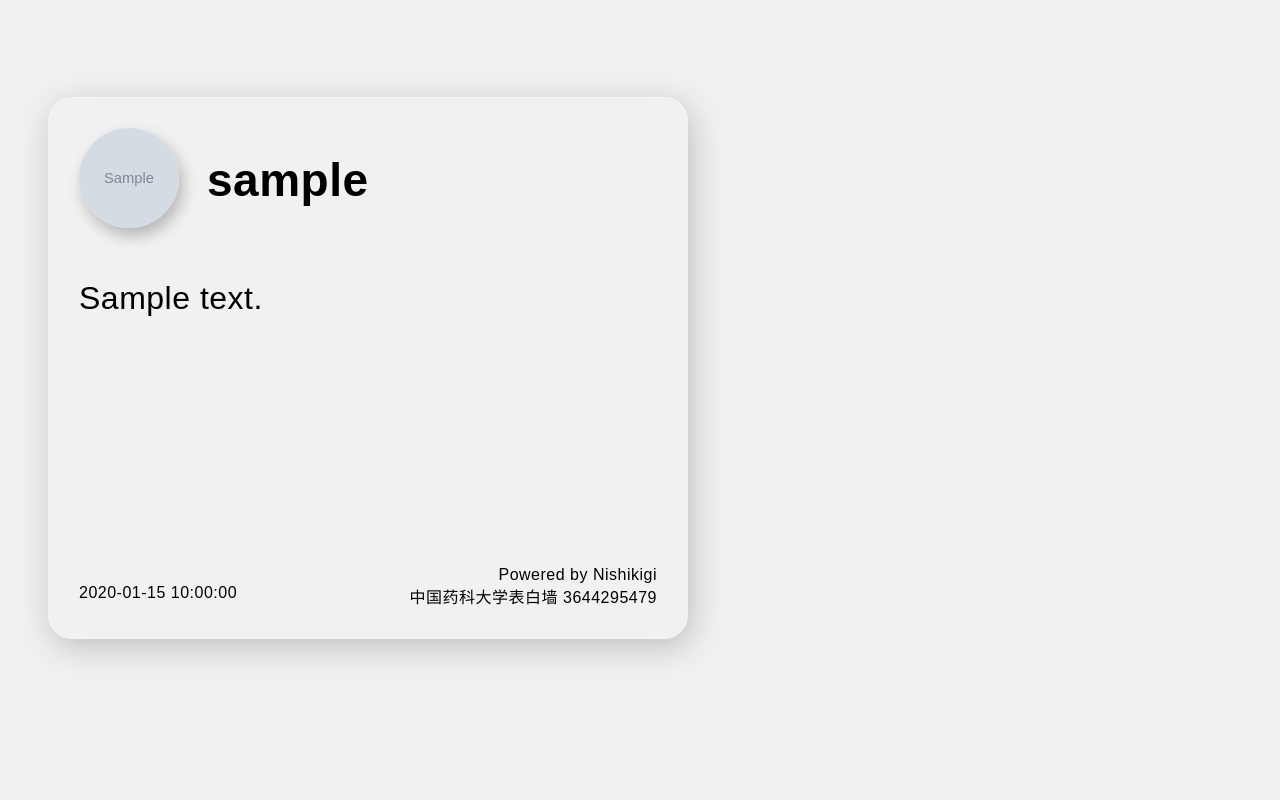
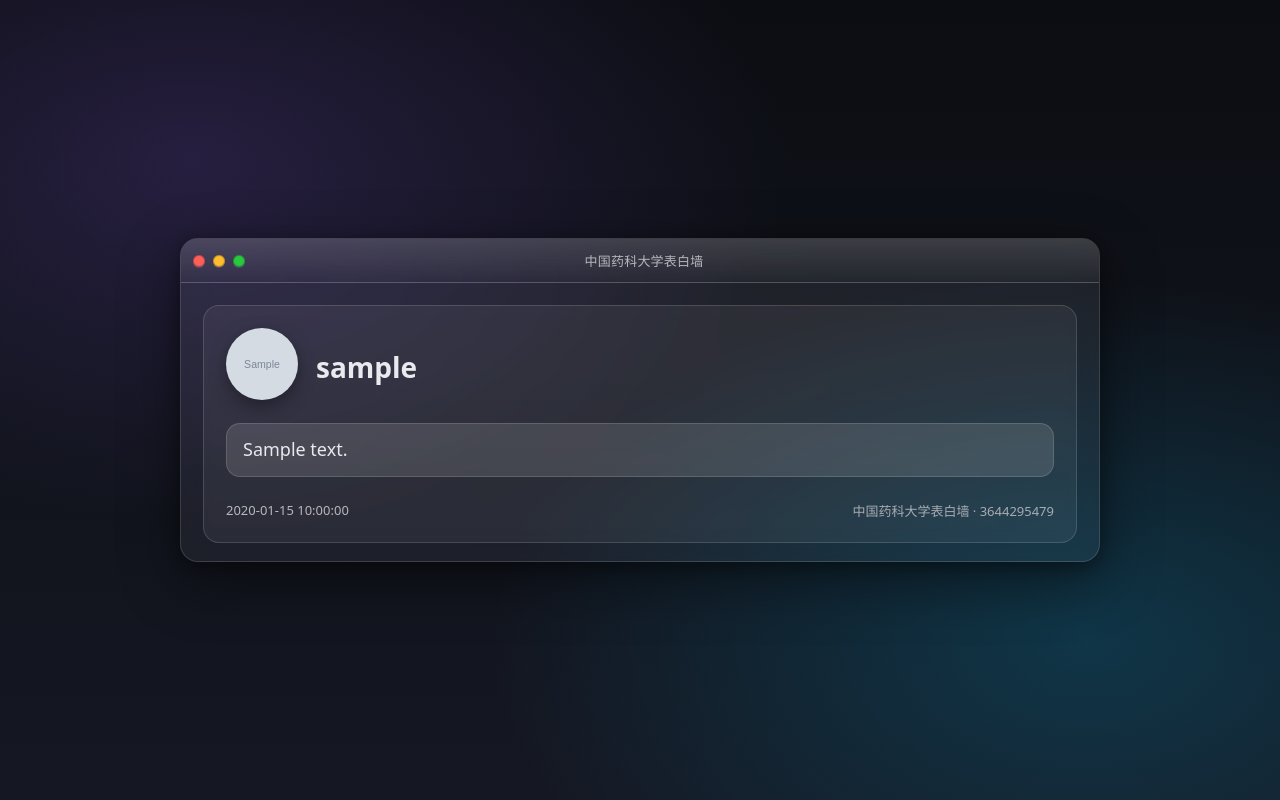
Before and after one commit to sx120609/Nishikigi, a Python web app: template templates/normal.html in a window 1280 px wide. Run offline with Jinja, Linux system fonts and the light colour scheme; the template is opened without the code that fills it: most values are stand-ins (such as "Sample title", 1, 10 or a date in 2020); grey boxes marked "Sample" are stand-in pictures.

Commit message:
Update normal.html

```diff
--- a/templates/normal.html
+++ b/templates/normal.html
@@ -1,120 +1,168 @@
 <!DOCTYPE html>
 <html lang="zh">
 <head>
-    <meta charset="UTF-8">
+  <meta charset="UTF-8" />
+  <meta name="viewport" content="width=device-width, initial-scale=1" />
+  <title>macOS Card</title>
   <style>
+    :root {
+      --bg: #0f1115;
+      --frost: rgba(255,255,255,0.06);
+      --frost-2: rgba(255,255,255,0.12);
+      --stroke: rgba(255,255,255,0.14);
+      --card: #111319;
+      --text: #e8eaed;
+      --muted: #b6b8be;
+      --shadow: 0 18px 60px rgba(0,0,0,.45), 0 4px 18px rgba(0,0,0,.35);
+    }
+
+    * { box-sizing: border-box; }
+    html, body {
+      height: 100%;
+    }
     body {
-            font-family: "SF Pro", "PingFang SC", "Apple Color Emoji", Arial, sans-serif;
+      margin: 0;
+      display: grid;
+      place-items: center;
+      background:
+        radial-gradient(1000px 600px at 15% 20%, rgba(153, 102, 255, .18), transparent 60%),
+        radial-gradient(1000px 600px at 85% 80%, rgba(0, 200, 255, .18), transparent 60%),
+        linear-gradient(180deg, #0b0d12, #151823);
+      font-family: system-ui, -apple-system, "SF Pro", "PingFang SC", "Segoe UI", Arial, sans-serif;
+      color: var(--text);
+      padding: 32px;
+    }
+
+    /* macOS screenshot-style window */
+    .mac-window {
+      width: min(920px, 96vw);
+      border-radius: 18px;
+      background: linear-gradient(180deg, rgba(255,255,255,0.06), rgba(255,255,255,0.04));
+      border: 1px solid var(--stroke);
+      box-shadow: var(--shadow);
+      overflow: hidden;
+      backdrop-filter: blur(16px) saturate(120%);
+      -webkit-backdrop-filter: blur(16px) saturate(120%);
+    }
+
+    .titlebar {
+      height: 44px;
+      display: flex;
       align-items: center;
-            width: 720px;
-            min-height: 720px;
-            background-color: #f0f0f0;
+      padding: 0 12px;
+      gap: 10px;
+      background: linear-gradient(180deg, rgba(255,255,255,0.14), rgba(255,255,255,0.04));
+      border-bottom: 1px solid rgba(255,255,255,0.12);
+    }
+
+    .traffic-lights {
       display: flex;
-            justify-content: center;
-            letter-spacing: 0.5px;
+      gap: 8px;
     }
+    .dot {
+      width: 12px; height: 12px; border-radius: 50%;
+      box-shadow: inset 0 0 0 1px rgba(0,0,0,.25), 0 1px 0 rgba(255,255,255,.12);
+    }
+    .dot.red { background: #ff5f57; }
+    .dot.yellow { background: #febc2e; }
+    .dot.green { background: #28c840; }
+
+    .win-title {
+      flex: 1;
+      text-align: center;
+      font-size: 13px;
+      color: var(--muted);
+      letter-spacing: .2px;
+      user-select: none;
+    }
+
+    .window-content {
+      background: linear-gradient(180deg, rgba(255,255,255,0.02), rgba(255,255,255,0.01));
+      padding: 22px 22px 18px 22px;
+    }
+
+    /* Card content ported & refined from your template */
     .card {
       display: flex;
       flex-direction: column;
-            margin: 40px;
-            padding: 30px;
+      gap: 18px;
       width: 100%;
-            min-height: 480px;
-            justify-content: space-between;
-            z-index: 1;
-            background: rgba(255, 255, 255, 0.12);
-            border-radius: 24px;
-            box-shadow: 4px 8px 32px rgba(0, 0, 0, 0.2);
-            backdrop-filter: blur(15px);
-            -webkit-backdrop-filter: blur(15px);
-            border: 1px solid rgba(255, 255, 255, 0.2);
+      background: var(--frost);
+      border: 1px solid var(--stroke);
+      border-radius: 16px;
+      padding: 22px;
     }
-        .user {
+
+    .header {
       display: flex;
       align-items: center;
-            margin-bottom: 24px;
+      gap: 18px;
     }
+
     .avatar img {
-            width: 100px;
-            height: 100px;
-            margin-right: 28px;
-            border-radius: 50%;
-            object-fit: cover;
-            box-shadow: 4px 8px 16px rgba(0,0,0,0.25);
+      width: 72px; height: 72px; border-radius: 50%; object-fit: cover;
+      box-shadow: 0 6px 18px rgba(0,0,0,.35);
     }
+
+    .username {
+      font-weight: 700; font-size: 28px;
+    }
+    .username.rainbow {
+      background: linear-gradient(90deg, #fbc2eb, #a6c1ee);
+      -webkit-background-clip: text; -webkit-text-fill-color: transparent; color: transparent;
+      text-shadow: 0 2px 20px rgba(0, 114, 255, 0.15);
+    }
+
+    .messages {
+      display: grid; gap: 14px;
+    }
+
     .message {
       display: inline-block;
       max-width: 100%;
-            border-radius: 24px;
-            margin-bottom: 18px;
-            line-height: 1.5;
-            font-size: 32px;
+      line-height: 1.55;
+      font-size: 18px;
       word-wrap: break-word;
+      background: var(--frost-2);
+      border: 1px solid var(--stroke);
+      border-radius: 14px;
+      padding: 12px 16px;
     }
-        .message_border {
-            padding: 6px 14px;
-            background: rgba(255, 255, 255, 0.05);
-            box-shadow: 4px 8px 20px rgba(0, 0, 0, 0.2);
-            backdrop-filter: blur(15px);
-            -webkit-backdrop-filter: blur(15px);
-            border: 1px solid rgba(255, 255, 255, 0.2);
-        }
-        .message img {
-            max-width: 480px;
-            border-radius: 24px;
-            display: block;
-            margin: 8px 0px;
-       }
-        .face {
-            height: 240px !important;
-            margin: 0px !important;
-       }
-        .cqface {
-            vertical-align: middle;
-            width: 36px !important;
-            height: 36px !important;
-            margin: 0 !important;
-            display: inline !important;
-            padding: 0 !important;
-            transform: translateY(-0.1em);
-        }
-        .rainbow {
-            background: linear-gradient(90deg, #fbc2eb, #a6c1ee);
-            -webkit-background-clip: text;
-            -webkit-text-fill-color: transparent;
-            color: transparent;
-            text-shadow: 0 2px 20px rgba(0, 114, 255, 0.15);
+    .message img { max-width: 100%; border-radius: 12px; display: block; margin: 8px 0; }
+    .face { height: 200px !important; margin: 0 !important; }
+    .cqface { vertical-align: middle; width: 28px !important; height: 28px !important; margin: 0 !important; display: inline !important; padding: 0 !important; transform: translateY(-0.1em); }
+
+    .footer {
+      display: flex; justify-content: space-between; align-items: center; color: var(--muted);
+      margin-top: 6px; font-size: 13px;
     }
 
-        .blur-bg {
-            width: 100%;
-            position: absolute;
-            background: radial-gradient(at 30% 30%, rgba(255, 0, 150, 0.1), transparent 60%),
-                        radial-gradient(at 70% 70%, rgba(0, 200, 255, 0.15), transparent 60%),
-                        radial-gradient(at 50% 50%, rgba(255, 255, 0, 0.15), transparent 60%);
-            filter: blur(100px);
-            z-index: -1;
-        }
+    .brand { opacity: 0.9; }
   </style>
 </head>
+<body>
 
-<body>
-<div class="blur-bg"></div>
+  <div class="mac-window" role="figure" aria-label="macOS 风格截图卡片">
+    <div class="titlebar">
+      <div class="traffic-lights" aria-hidden="true">
+        <span class="dot red"></span>
+        <span class="dot yellow"></span>
+        <span class="dot green"></span>
+      </div>
+      <div class="win-title">中国药科大学表白墙</div>
+      <div style="width: 44px"></div>
+    </div>
+
+    <div class="window-content">
       <div class="card">
-    <div>
-        <div class="user">
-            <div class="avatar">
-                <img src="{{ avatar_src }}" alt="头像">
+        <div class="header">
+          <div class="avatar"><img src="{{ avatar_src }}" alt="头像" /></div>
+          <div class="username {% if admin %}rainbow{% endif %}">{{ username }}</div>
         </div>
-            <div>
-                <div class="{% if admin %}rainbow{% endif %}" style="font-size: 46px; font-weight: bold;">
-                {{ username }}
-                </div>
-            </div>
-        </div>
-        <br/>
+
+        <div class="messages">
           {% for items in contents %}
-            <div class="message {% if items[0] == '' %}message_border{% endif %}" >
+            <div class="message">
               {% for item in items[1:] %}
                 {% if item.startswith('file://') %}
                   <img src="{{ item[7:] }}" alt="图片跑路了">
@@ -127,19 +175,16 @@
                 {% endif %}
               {% endfor %}
             </div>
-            <br/>
           {% endfor %}
         </div>
 
-    <div>
-        <div style="display: flex; justify-content: right; margin-top: 42px">
-            Powered by Nishikigi
-        </div>
-        <div style="display: flex; justify-content: space-between;">
-            <div> {{ date }}</div>
-            <div>中国药科大学表白墙 3644295479</div>
+        <div class="footer">
+          <div>{{ date }}</div>
+          <div class="brand">中国药科大学表白墙 · 3644295479</div>
         </div>
       </div>
     </div>
+  </div>
+
 </body>
 </html>
```
Lines whose indentation alone changed are shown as unchanged.
